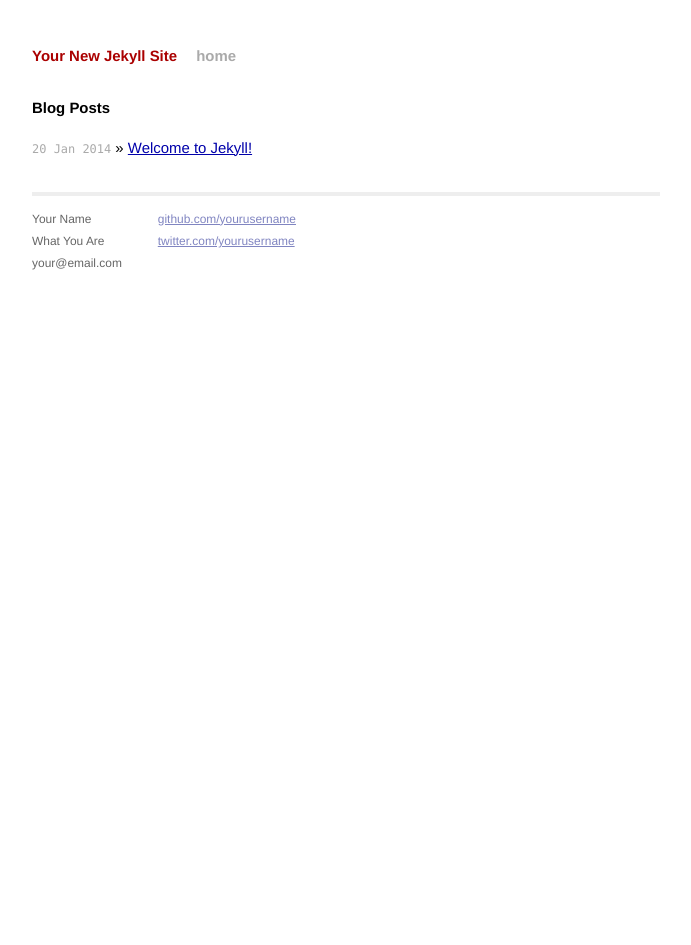
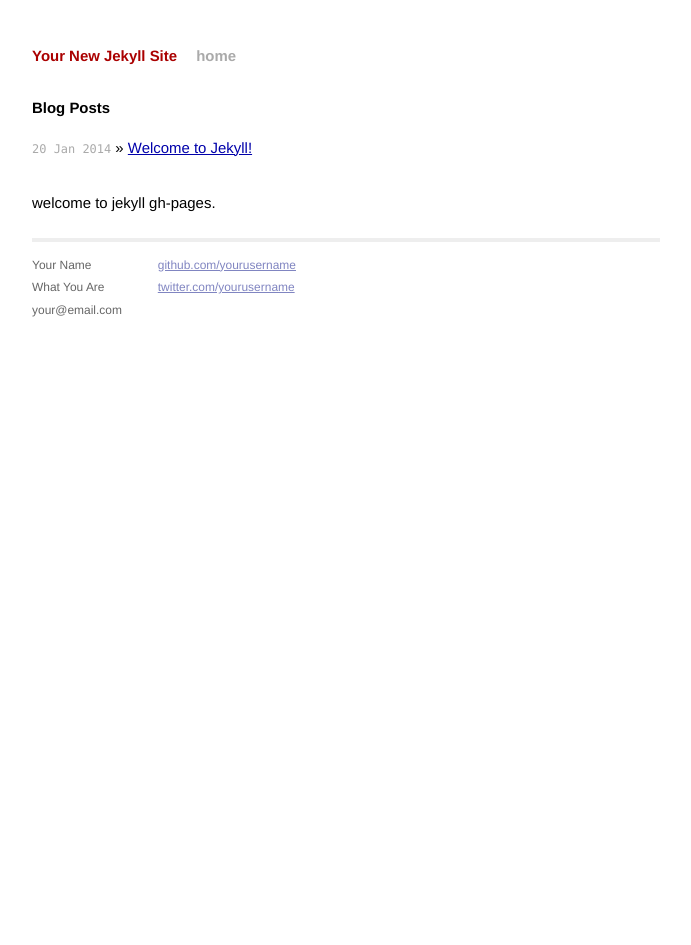
Before and after one commit to sirithink/jekyllwebsite, a Jekyll site: the page built from index.html, in a window 1280 px wide. Shown: the whole page, without its empty margins (294-985 px from the left). Built offline with Jekyll 4.4.1, drawn with Linux system fonts in a browser that asks for light colours.

Commit message:
change to index

```diff
--- a/index.html
+++ b/index.html
@@ -10,4 +10,5 @@ title: Your New Jekyll Site
       <li><span>{{ post.date | date_to_string }}</span> &raquo; <a href="{{ post.url }}">{{ post.title }}</a></li>
     {% endfor %}
   </ul>
+  welcome to jekyll gh-pages.
 </div>
```
